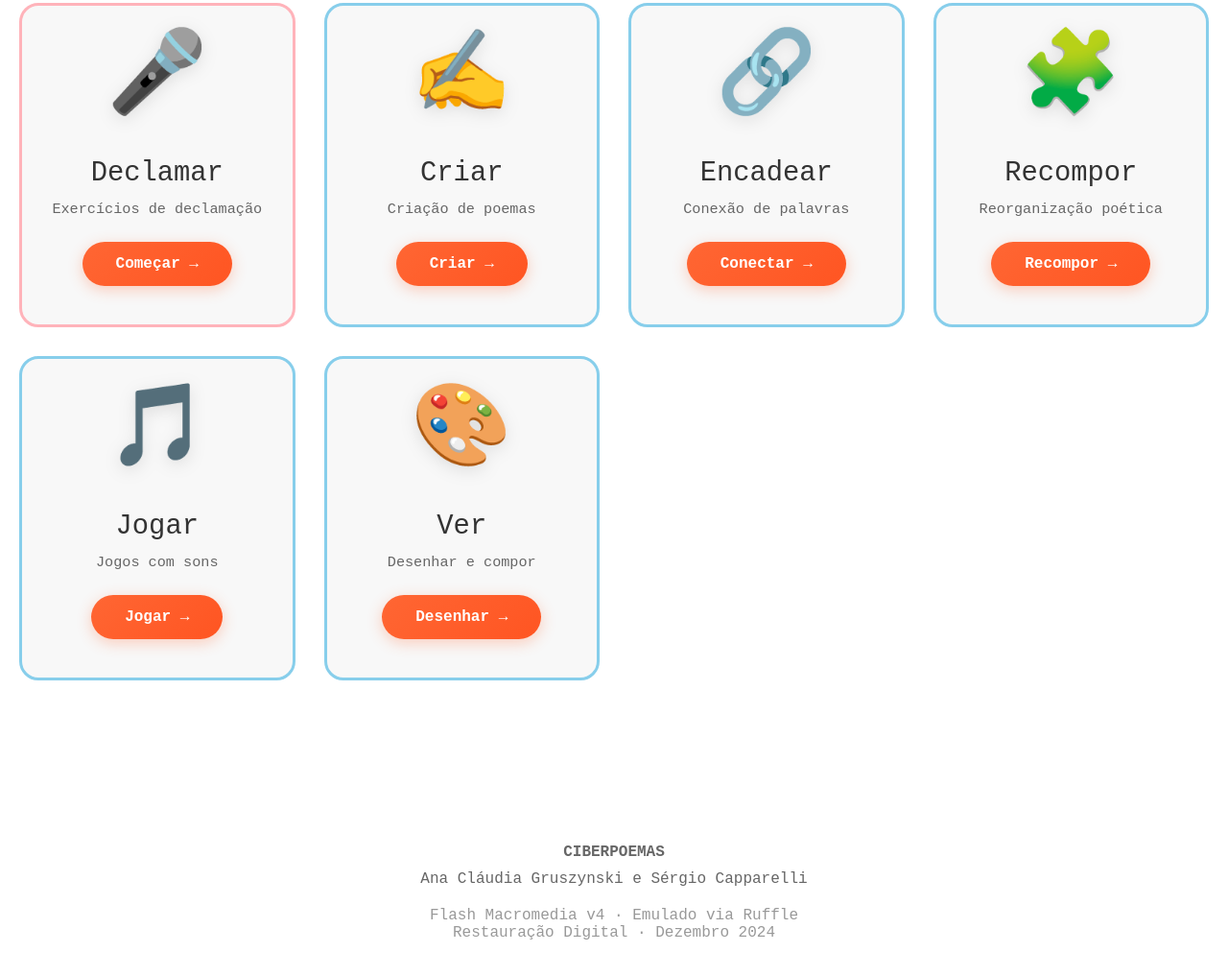
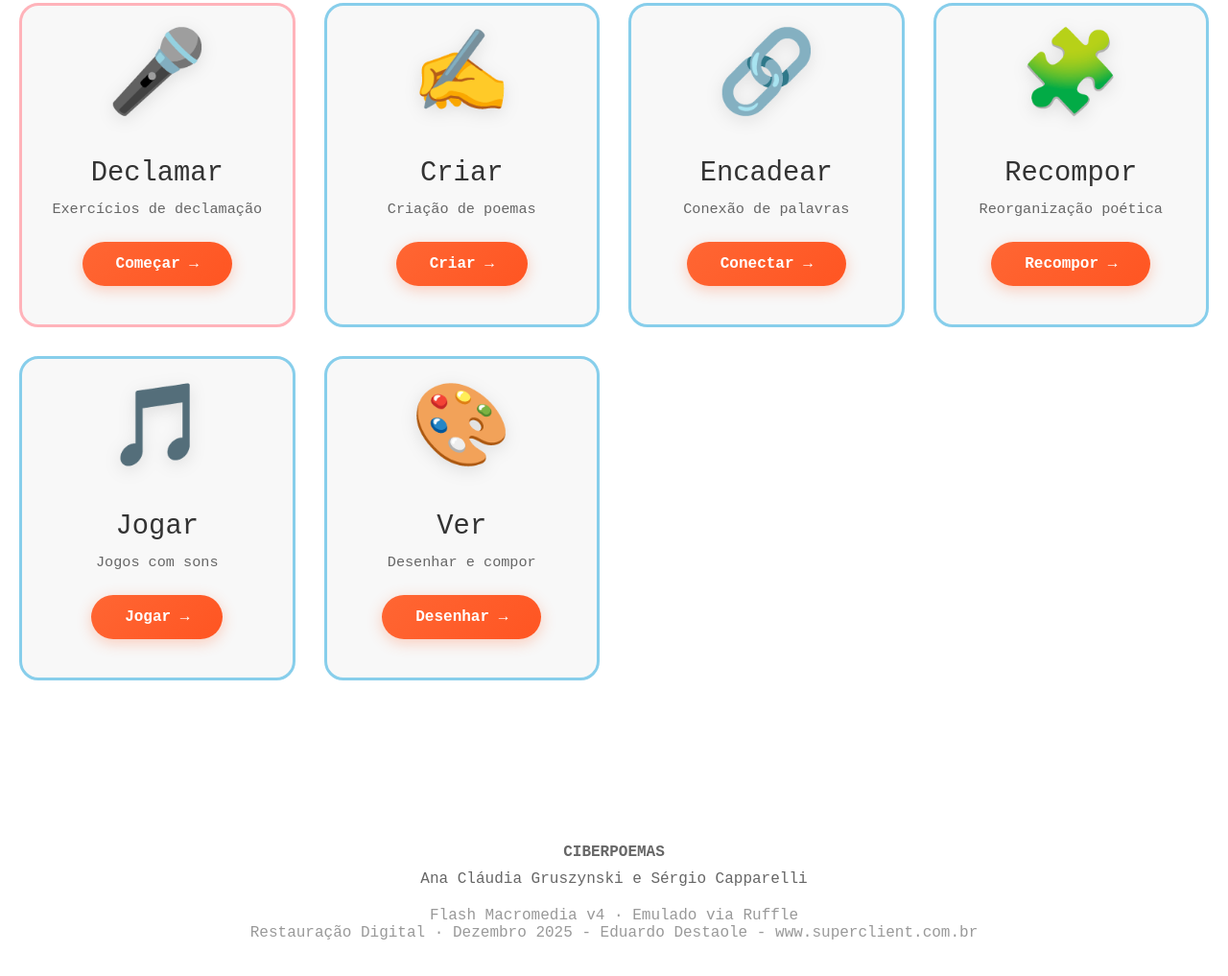
Before and after one commit to edestaole01/ciberpoesia, a plain HTML site: page index.html in a window 1280 px wide. Shown: the part 3169-4186 px from the top of the page at 96% size. Drawn offline with Linux system fonts and the light colour scheme.

```diff
--- a/index.html
+++ b/index.html
@@ -1053,7 +1053,8 @@
             <p>Ana Cláudia Gruszynski e Sérgio Capparelli</p>
             <p style="margin-top: 20px; color: #999;">
                 Flash Macromedia v4 · Emulado via Ruffle<br>
-                Restauração Digital · Dezembro 2024
+                Restauração Digital · Dezembro 2025 -
+                Eduardo Destaole - www.superclient.com.br
             </p>
         </footer>
     </div>
```
